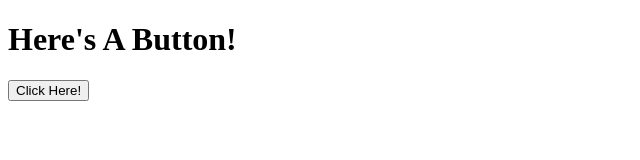
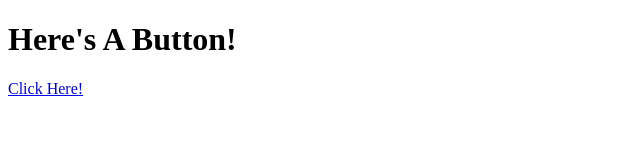
Before and after one commit to HCaldwellQA/musical-octo-chainsaw, a plain HTML site: page index.html in a window 1280 px wide. Shown: the whole page, without its empty margins (0-640 px from the left). Drawn offline with Linux system fonts and the light colour scheme.

Commit message:
here we go again

```diff
--- a/index.html
+++ b/index.html
@@ -5,6 +5,6 @@
 <body>
 <h1> Here's A Button!</h1>
 
-<button onclick="https://www.google.com">Click Here!</button>
+<a href="https://www.google.com" class="button">Click Here!</button>
 </body>
 </html>
```
